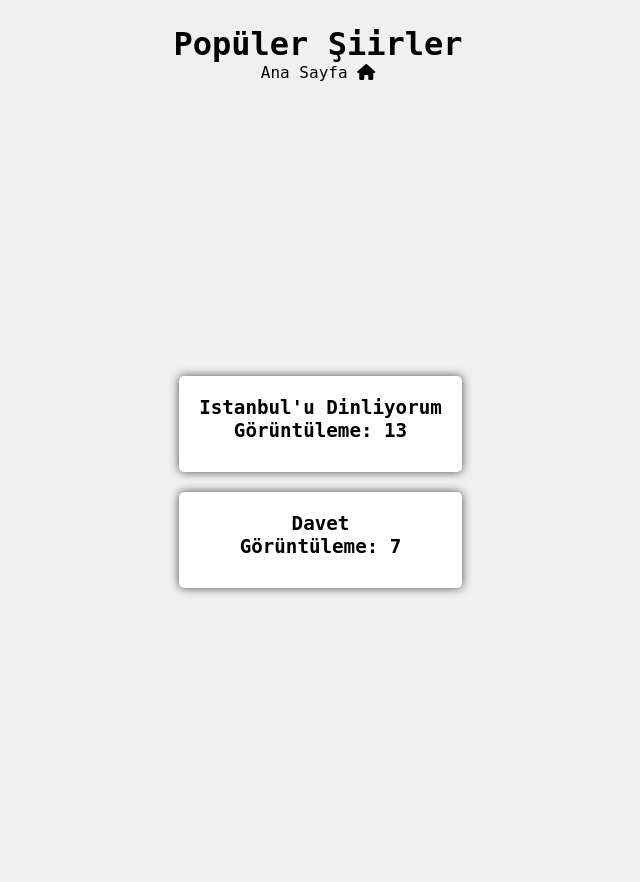
After one commit to AmenoAmena/poetProject, a Django app: page /popularity/ in a window 1280 px wide. The commit adds this page. Shown: the whole page, without its empty margins (322-962 px from the left). Run offline with Django 4.2, Linux system fonts and the light colour scheme; data comes from the database, SQL or seed files in the repository; both versions use the stored data as it was after the commit; some libraries are stand-ins or nearby versions.

Commit message:
popülerlik oldu

```diff
--- a/poetsShown/models.py
+++ b/poetsShown/models.py
@@ -11,6 +11,7 @@ class poets_shown(models.Model):
     poetAuthor = models.ForeignKey(poet_author,on_delete=models.CASCADE)
     poetName = models.CharField(max_length=60)
     poetContext = models.TextField(max_length=4000)
+    popularity = models.PositiveIntegerField(default=0)
 
     def __str__(self):
         return self.poetName
--- /dev/null
+++ b/poetsShown/static/poetsShown/css/popularity.css
@@ -0,0 +1,54 @@
+* {
+    box-sizing: border-box;
+    margin: 0;
+    padding: 0;
+    text-align: center;
+    text-decoration: none;
+}
+
+body {
+    font-family: 'Andale Mono', monospace;
+    background-color: #f0f0f0;
+}
+
+.container {
+    display: flex;
+    justify-content: center;
+    align-items: center;
+    min-height: 100vh;
+    padding: 20px;
+}
+
+.poetShow {
+    background-color: white;
+    border-radius: 5px;
+    box-shadow: 0 0 10px rgba(0, 0, 0, 0.7);
+    margin: 20px;
+    padding: 20px;
+    max-width: 400px;
+    text-align: center;
+    margin-left: 25px;
+}
+.poet {
+    font-size: 1.2em;
+    font-weight: bold;
+    margin-bottom: 10px;
+}
+
+.poetName {
+    font-style: italic;
+    color: #777;
+}
+ul {
+    list-style-type: none;
+}
+h1 {
+    padding-top: 25px;
+}
+a {
+    text-decoration: none;
+    color: black;
+}
+a:hover {
+    color: gray;
+}
--- a/poetsShown/templates/poetsShown/index.html
+++ b/poetsShown/templates/poetsShown/index.html
@@ -18,7 +18,7 @@
             <div class="dropdown-menu" id="dropdownMenu">
               <ul>
                 <li><a href="{% url 'author' %}">Yazarlar</a></li>
-                <li><a href="#">Popüler</a></li>
+                <li><a href="{% url 'popularity' %}">Popüler</a></li>
                 <li><a href="https://github.com/AmenoAmena/poetProject" target="_blank">Geliştirme</a></li>
               </ul>
             </div>
--- /dev/null
+++ b/poetsShown/templates/poetsShown/popularity.html
@@ -0,0 +1,37 @@
+{% load static %}
+<!DOCTYPE html>
+<html lang="en">
+<head>
+    <meta charset="UTF-8">
+    <meta name="viewport" content="width=device-width, initial-scale=1.0">
+    <title>Popülerler</title>
+    <link rel="stylesheet" href="{% static 'poetsShown/css/popularity.css' %}">
+    <script src="https://kit.fontawesome.com/b461c2f143.js" crossorigin="anonymous"></script>
+</head>
+<body>
+
+    <h1>Popüler Şiirler</h1>
+
+    <a href="{% url 'index' %}" >Ana Sayfa <i class="fa-solid fa-house"></i></a>
+
+    <div class="container">
+
+        <ul>
+
+
+            {% for poet in ordered_poets %}
+            <li>
+                <div class="poetShow">
+                    <a href="{% url 'poet_show' pk=poet.id %}" class="poetLink">
+                        <div class="poet">{{ poet.poetName }}<br>
+                            Görüntüleme: {{poet.popularity}}
+                        </div>
+                    </a>
+                </div>
+            </li>
+            {% endfor %}
+        </ul>
+
+</ul>
+</body>
+</html>
--- a/poetsShown/urls.py
+++ b/poetsShown/urls.py
@@ -6,5 +6,6 @@ urlpatterns = [
     path("poet/<int:pk>", views.poetShow, name='poet_show'),
     path("author/",views.authorShow,name='author'),
     path("authorpoet<int:pk>/", views.authorPoets, name='author_shown'),
+    path("popularity/",views.popularity,name="popularity")
 
 ]
--- a/poetsShown/views.py
+++ b/poetsShown/views.py
@@ -27,12 +27,15 @@ def index(request):
 
 def poetShow(request, pk):
     poet = get_object_or_404(poets_shown, pk=pk)
+    poet.popularity += 1
+    poet.save()
     author = poet.poetAuthor
     authorPoet = poets_shown.objects.filter(poetAuthor=author)
     return render(request, 'poetsShown/poets.html', {
         'poet': poet,
         'author': author,
     })
+
 
 
 def authorShow(request):
@@ -55,9 +58,6 @@ def authorShow(request):
                 'poets':poets
             })
 
-
-
-
 def authorPoets(request, pk):
     author = get_object_or_404(poet_author, pk=pk)
     authorPoet = poets_shown.objects.filter(poetAuthor=author).order_by('-id')
@@ -65,3 +65,10 @@ def authorPoets(request, pk):
         'authorPoet': authorPoet,
         'author':author,
         })
+
+def popularity(request):
+    poets = poets_shown.objects.all()
+    poets_ordered_popularity = poets.order_by('-popularity')
+    return render(request, 'poetsShown/popularity.html',{
+        'ordered_poets':poets_ordered_popularity
+    })
```
Also changed, not shown: db.sqlite3, poetsShown/migrations/0001_initial.py.
